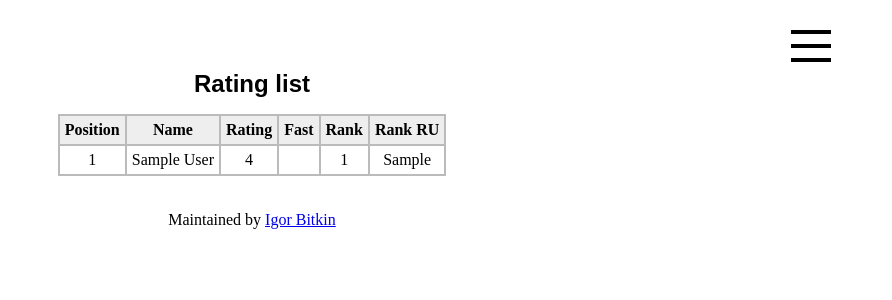
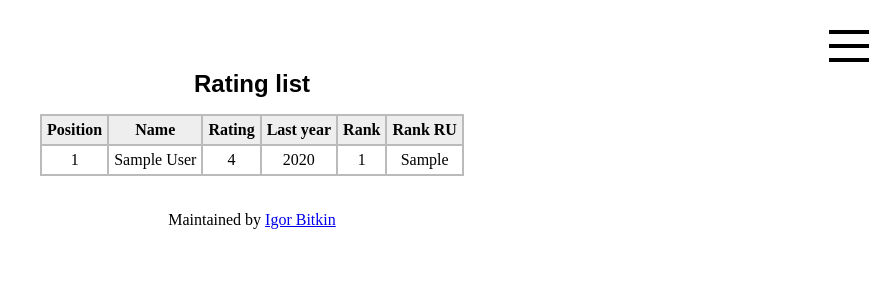
Before and after one commit to omen-rigby/yerevanbridge, a Flask app: page /rating in a window 1280 px wide. Shown: the top 300 px of the page, without its empty margins (388-1280 px from the left). Run offline with Flask 2, Linux system fonts and the light colour scheme; a database or web service that is not in the repository returns one stand-in record (values such as "Sample title"); some libraries are stand-ins or nearby versions.

Commit message:
fixed rating small layout improvements

```diff
--- a/app.py
+++ b/app.py
@@ -41,12 +41,13 @@ def tournaments():
 def rating():
     conn = connect()
     cursor = conn.cursor()
-    cursor.execute(f'select full_name,rating,rank,rank_ru  from players order by rating desc')
+    cursor.execute(f'select full_name,rating,rank,rank_ru,last_year  from players order by rating desc')
     data = cursor.fetchall()
 
     conn.close()
     return render_template('rating.html', players=[Dict2Class(
-        {'name': d[0], 'rating': d[1], 'rank': d[2], 'rank_ru': "" if d[3] == 1.6 else d[3]}) for d in data])
+        {'name': d[0], 'rating': d[1], 'rank': d[2], 'rank_ru': "" if d[3] == 1.6 else d[3],
+         'last_year': d[4] or ''}) for d in data])
 
 
 @app.route('/result/<tournament_id>/ranks')
--- a/static/styles.css
+++ b/static/styles.css
@@ -64,7 +64,7 @@ footer {
 	cursor: pointer;
 	position: absolute;
 	top: 30px;
-	right: 4%;
+	right: 1%;
 	z-index: 1000;
 	width: 50px;
 	height: 40px;
@@ -98,6 +98,7 @@ footer {
         margin-top: 20px;
     }
     #wrapper {
+	right: 4%;
 	width: 50px;
 	height: 40px;
     }
--- a/templates/rating.html
+++ b/templates/rating.html
@@ -4,13 +4,13 @@
 <h1>Rating list</h1>
 <div align="center">
     <table class="hy"><tbody>
-    <tr><th>Position</th><th>Name</th><th>Rating</th><th>Fast</th><th>Rank</th><th>Rank RU</th></tr>
+    <tr><th>Position</th><th>Name</th><th>Rating</th><th>Last year</th><th>Rank</th><th>Rank RU</th></tr>
     {% for p in players %}
     <tr>
         <td>{{loop.index}}</td>
         <td>{{p.name}}</td>
         <td>{{p.rating}}</td>
-        <td></td>
+        <td>{{p.last_year}}</td>
         <td>{{p.rank}}</td>
         <td>{{p.rank_ru}}</td>
     </tr>
--- a/templates/scorecards_template_web.html
+++ b/templates/scorecards_template_web.html
@@ -1,5 +1,5 @@
 {% extends "base.html" %}
-{% block title %}{{pair.name}} - Scorecards{% endblock %}
+{% block title %}{{pair.name|replace("&nbsp;", " ")}} - Scorecards{% endblock %}
 {% block content %}
 <div align="center" style="margin-bottom: 10px">
     <nav>
```
